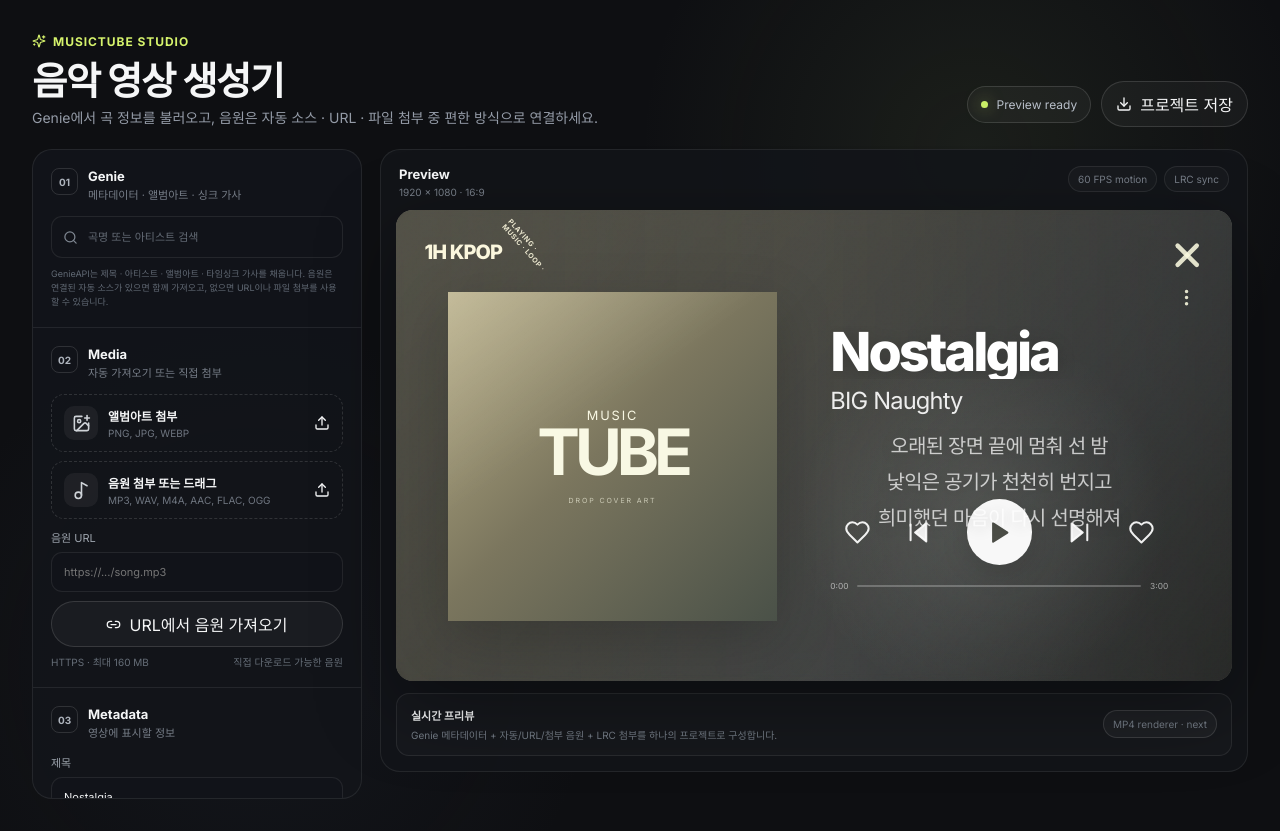
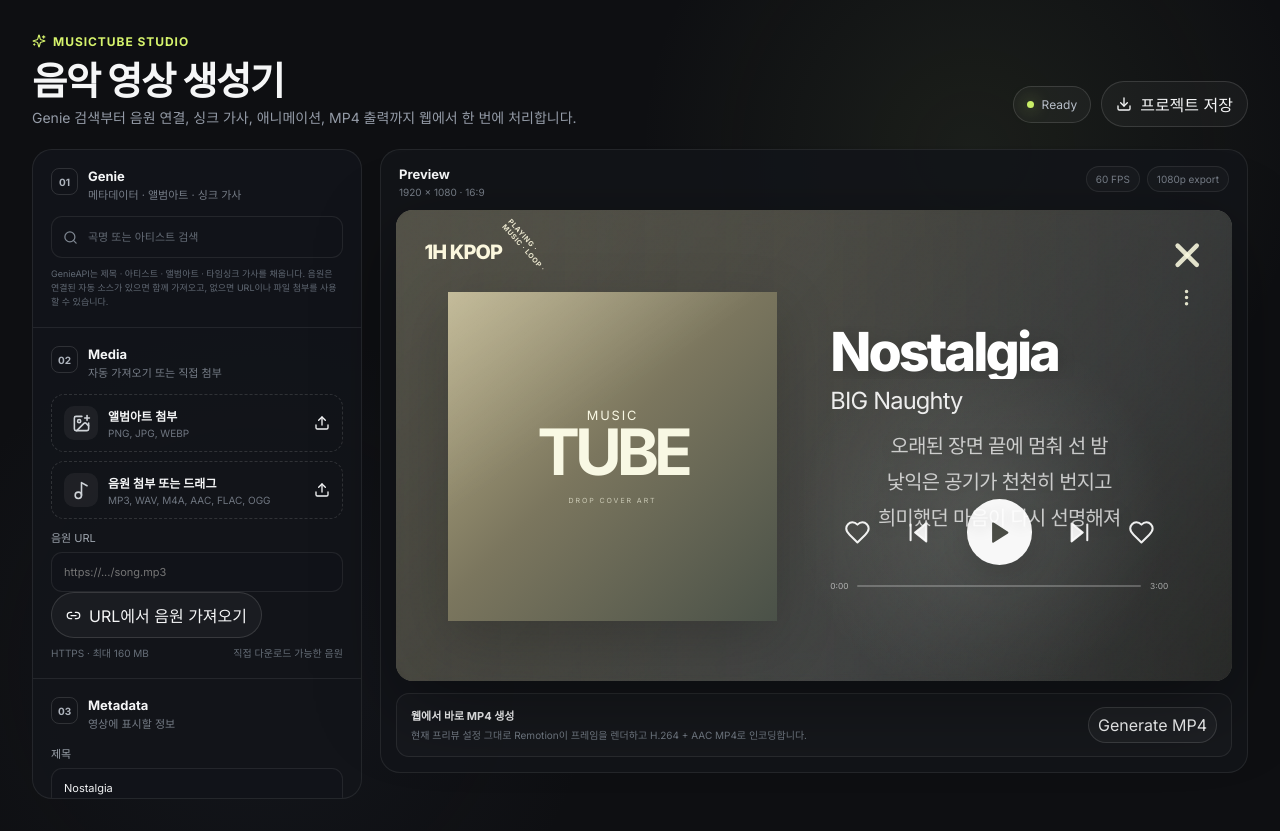
Before and after one commit to Pma10/MusicTube, a Next.js app: page / in a window 1280 px wide. Built offline with nearby package versions, Linux system fonts and the light colour scheme.

Commit message:
feat: add one-click MP4 export UI

```diff
--- a/components/MusicEditor.tsx
+++ b/components/MusicEditor.tsx
@@ -27,6 +27,7 @@
 const AUDIO_EXTENSIONS = [".mp3", ".wav", ".m4a", ".aac", ".flac", ".ogg", ".opus"];
 
 type AudioOrigin = "attachment" | "url" | "resolver" | null;
+type RenderResolution = "1080p" | "1440p" | "4k";
 
 function durationToSeconds(value?: string | null) {
   if (!value) return null;
@@ -51,45 +52,71 @@
   }
 }
 
+function safeDownloadName(title: string, artist: string, resolution: RenderResolution) {
+  const base = `${artist ? `${artist} - ` : ""}${title || "MusicTube"}`
+    .replace(/[\\/:*?"<>|\u0000-\u001f]/g, "_")
+    .trim();
+  return `${base || "MusicTube"} [${resolution}].mp4`;
+}
+
 export function MusicEditor() {
   const audioRef = useRef<HTMLAudioElement | null>(null);
   const coverObjectUrlRef = useRef<string | null>(null);
   const audioObjectUrlRef = useRef<string | null>(null);
   const resolverRequestRef = useRef(0);
+
   const [title, setTitle] = useState("Nostalgia");
   const [artist, setArtist] = useState("BIG Naughty");
   const [channel, setChannel] = useState("1H KPOP");
   const [lyricsText, setLyricsText] = useState(SAMPLE_LYRICS);
+
   const [coverUrl, setCoverUrl] = useState<string | null>(null);
+  const [coverFile, setCoverFile] = useState<File | null>(null);
+  const [coverName, setCoverName] = useState<string | null>(null);
   const [audioUrl, setAudioUrl] = useState<string | null>(null);
+  const [audioFile, setAudioFile] = useState<File | null>(null);
   const [audioName, setAudioName] = useState<string | null>(null);
   const [audioOrigin, setAudioOrigin] = useState<AudioOrigin>(null);
   const [audioImportUrl, setAudioImportUrl] = useState("");
-  const [coverName, setCoverName] = useState<string | null>(null);
   const [genieSongId, setGenieSongId] = useState<string | null>(null);
+
   const [duration, setDuration] = useState(180);
   const [currentTime, setCurrentTime] = useState(0);
   const [isPlaying, setIsPlaying] = useState(false);
   const [isImportingAudio, setIsImportingAudio] = useState(false);
   const [isResolvingAudio, setIsResolvingAudio] = useState(false);
   const [mediaError, setMediaError] = useState<string | null>(null);
+
   const [motionPreset, setMotionPreset] = useState<MotionPreset>("soft");
   const [motionIntensity, setMotionIntensity] = useState(1);
   const [theme, setTheme] = useState<ThemePreset>("warm");
+
+  const [renderResolution, setRenderResolution] = useState<RenderResolution>("1080p");
+  const [isRendering, setIsRendering] = useState(false);
+  const [renderError, setRenderError] = useState<string | null>(null);
+  const [renderElapsed, setRenderElapsed] = useState(0);
+
   const lyrics = useMemo(() => parseLyrics(lyricsText), [lyricsText]);
 
   useEffect(() => {
     if (audioUrl || !isPlaying) return;
-
     const timer = window.setInterval(() => {
-      setCurrentTime((value) => {
-        if (value >= duration) return 0;
-        return Math.min(duration, value + 0.1);
-      });
+      setCurrentTime((value) => (value >= duration ? 0 : Math.min(duration, value + 0.1)));
     }, 100);
-
     return () => window.clearInterval(timer);
   }, [audioUrl, duration, isPlaying]);
+
+  useEffect(() => {
+    if (!isRendering) {
+      setRenderElapsed(0);
+      return;
+    }
+    const startedAt = Date.now();
+    const timer = window.setInterval(() => {
+      setRenderElapsed(Math.floor((Date.now() - startedAt) / 1000));
+    }, 1000);
+    return () => window.clearInterval(timer);
+  }, [isRendering]);
 
   useEffect(() => {
     return () => {
@@ -110,6 +137,7 @@
     const nextUrl = URL.createObjectURL(file);
     coverObjectUrlRef.current = nextUrl;
     setCoverUrl(nextUrl);
+    setCoverFile(file);
     setCoverName(file.name);
     setGenieSongId(null);
   };
@@ -127,11 +155,13 @@
     const nextUrl = URL.createObjectURL(file);
     audioObjectUrlRef.current = nextUrl;
     setAudioUrl(nextUrl);
+    setAudioFile(file);
     setAudioName(file.name);
     setAudioOrigin(origin);
     setCurrentTime(0);
     setIsPlaying(false);
     setMediaError(null);
+    setRenderError(null);
   };
 
   const loadLyricsFile = async (file?: File) => {
@@ -215,12 +245,12 @@
     setTitle(selection.song.title || title);
     setArtist(selection.song.artist || artist);
     setGenieSongId(selection.source.song_id);
+    setCoverFile(null);
 
     if (selection.song.thumbnail_url) {
       setCoverUrl(selection.song.thumbnail_url);
       setCoverName(`Genie · ${selection.song.album || selection.song.title}`);
     }
-
     if (selection.lrc.trim()) setLyricsText(selection.lrc);
 
     const genieDuration = durationToSeconds(selection.song.duration);
@@ -237,12 +267,8 @@
       setIsPlaying((value) => !value);
       return;
     }
-
-    if (audioRef.current.paused) {
-      await audioRef.current.play();
-    } else {
-      audioRef.current.pause();
-    }
+    if (audioRef.current.paused) await audioRef.current.play();
+    else audioRef.current.pause();
   };
 
   const seek = (value: number) => {
@@ -269,17 +295,68 @@
     URL.revokeObjectURL(url);
   };
 
+  const renderVideo = async () => {
+    if (!audioFile) {
+      setRenderError("먼저 음원을 자동으로 불러오거나 파일로 첨부해 주세요.");
+      return;
+    }
+    if (!Number.isFinite(duration) || duration <= 0) {
+      setRenderError("음원 길이를 확인할 수 없습니다. 음원을 다시 불러와 주세요.");
+      return;
+    }
+
+    setRenderError(null);
+    setIsRendering(true);
+    audioRef.current?.pause();
+
+    try {
+      const form = new FormData();
+      form.append("audio", audioFile, audioFile.name);
+      if (coverFile) form.append("cover", coverFile, coverFile.name);
+      else if (coverUrl?.startsWith("https://")) form.append("coverUrl", coverUrl);
+      form.append("title", title);
+      form.append("artist", artist);
+      form.append("channel", channel);
+      form.append("lyrics", lyricsText);
+      form.append("duration", String(duration));
+      form.append("motionPreset", motionPreset);
+      form.append("motionIntensity", String(motionIntensity));
+      form.append("theme", theme);
+      form.append("resolution", renderResolution);
+
+      const response = await fetch("/api/render", { method: "POST", body: form });
+      if (!response.ok) {
+        const payload = await response.json().catch(() => null);
+        throw new Error(payload?.error ?? `영상 생성에 실패했습니다. (HTTP ${response.status})`);
+      }
+
+      const blob = await response.blob();
+      const url = URL.createObjectURL(blob);
+      const anchor = document.createElement("a");
+      anchor.href = url;
+      anchor.download = safeDownloadName(title, artist, renderResolution);
+      document.body.appendChild(anchor);
+      anchor.click();
+      anchor.remove();
+      window.setTimeout(() => URL.revokeObjectURL(url), 30_000);
+    } catch (error) {
+      setRenderError(error instanceof Error ? error.message : "영상 생성에 실패했습니다.");
+    } finally {
+      setIsRendering(false);
+    }
+  };
+
   return (
     <main className="studio-page">
       <header className="studio-header">
         <div>
           <div className="eyebrow"><Sparkles size={14} /> MusicTube Studio</div>
           <h1>음악 영상 생성기</h1>
-          <p>Genie에서 곡 정보를 불러오고, 음원은 자동 소스 · URL · 파일 첨부 중 편한 방식으로 연결하세요.</p>
+          <p>Genie 검색부터 음원 연결, 싱크 가사, 애니메이션, MP4 출력까지 웹에서 한 번에 처리합니다.</p>
         </div>
         <div className="header-actions">
-          <span className="status-pill"><span /> Preview ready</span>
-          <button className="secondary-button" type="button" onClick={exportProject}>
+          <span className="status-pill"><span /> {isRendering ? "Rendering" : "Ready"}</span>
+          <button className="secondary-button" type="button" onClick={exportProject} disabled={isRendering}>
             <Download size={16} /> 프로젝트 저장
           </button>
         </div>
@@ -294,7 +371,7 @@
             </div>
             <GenieSearch onApply={applyGenieSelection} />
             {isResolvingAudio ? (
-              <div className="helper-row"><span>연결된 음원 소스에서 자동 검색 중…</span><LoaderCircle size={12} /></div>
+              <div className="helper-row"><span>연결된 음원 소스에서 자동 검색 중…</span><LoaderCircle className="spin-icon" size={12} /></div>
             ) : null}
           </section>
 
@@ -341,17 +418,16 @@
               />
             </label>
             <button
-              className="secondary-button"
-              style={{ width: "100%", justifyContent: "center", marginTop: 9 }}
+              className="secondary-button full-button"
               type="button"
-              disabled={isImportingAudio}
+              disabled={isImportingAudio || isRendering}
               onClick={() => void importAudioFromUrl(audioImportUrl)}
             >
-              {isImportingAudio ? <LoaderCircle size={15} /> : <Link2 size={15} />}
+              {isImportingAudio ? <LoaderCircle className="spin-icon" size={15} /> : <Link2 size={15} />}
               {isImportingAudio ? "음원 가져오는 중" : "URL에서 음원 가져오기"}
             </button>
             <div className="helper-row"><span>HTTPS · 최대 160 MB</span><span>직접 다운로드 가능한 음원</span></div>
-            {mediaError ? <div style={{ marginTop: 8, color: "#ff9a9a", fontSize: 10 }}>{mediaError}</div> : null}
+            {mediaError ? <div className="inline-error">{mediaError}</div> : null}
           </section>
 
           <section className="control-section">
@@ -369,7 +445,7 @@
               <span>04</span>
               <div><strong>Lyrics</strong><small>LRC 입력 또는 파일 첨부</small></div>
             </div>
-            <label className="upload-card" style={{ marginBottom: 9 }}>
+            <label className="upload-card lyrics-upload">
               <input type="file" accept=".lrc,text/plain" onChange={(event) => void loadLyricsFile(event.target.files?.[0])} />
               <div className="upload-icon"><FileText size={18} /></div>
               <div className="upload-copy"><strong>LRC 가사 첨부</strong><span>.lrc / text</span></div>
@@ -425,6 +501,37 @@
               ))}
             </div>
           </section>
+
+          <section className="control-section export-section">
+            <div className="section-title">
+              <span>06</span>
+              <div><strong>Export</strong><small>H.264 + AAC · 60 FPS</small></div>
+            </div>
+            <div className="segmented-control resolution-control">
+              {(["1080p", "1440p", "4k"] as RenderResolution[]).map((resolution) => (
+                <button
+                  key={resolution}
+                  type="button"
+                  className={renderResolution === resolution ? "active" : ""}
+                  disabled={isRendering}
+                  onClick={() => setRenderResolution(resolution)}
+                >
+                  {resolution === "4k" ? "4K" : resolution}
+                </button>
+              ))}
+            </div>
+            <button
+              className="render-button"
+              type="button"
+              disabled={isRendering || !audioFile}
+              onClick={() => void renderVideo()}
+            >
+              {isRendering ? <LoaderCircle className="spin-icon" size={18} /> : <Download size={18} />}
+              {isRendering ? `영상 생성 중 · ${renderElapsed}s` : `${renderResolution === "4k" ? "4K" : renderResolution} MP4 생성`}
+            </button>
+            <div className="helper-row"><span>Remotion + FFmpeg</span><span>{audioFile ? "render ready" : "음원 필요"}</span></div>
+            {renderError ? <div className="inline-error">{renderError}</div> : null}
+          </section>
         </aside>
 
         <section className="preview-column">
@@ -433,8 +540,8 @@
             <div className="preview-badges">
               {genieSongId ? <span>Genie synced</span> : null}
               {audioOrigin ? <span>{audioOrigin} audio</span> : null}
-              <span>60 FPS motion</span>
-              <span>LRC sync</span>
+              <span>60 FPS</span>
+              <span>{renderResolution === "4k" ? "4K export" : `${renderResolution} export`}</span>
             </div>
           </div>
 
@@ -454,9 +561,18 @@
             onSeek={seek}
           />
 
-          <div className="render-note">
-            <div><strong>실시간 프리뷰</strong><span>Genie 메타데이터 + 자동/URL/첨부 음원 + LRC 첨부를 하나의 프로젝트로 구성합니다.</span></div>
-            <span className="coming-pill">MP4 renderer · next</span>
+          <div className={`render-note ${isRendering ? "render-note--active" : ""}`}>
+            <div>
+              <strong>{isRendering ? "MP4 렌더링 중" : "웹에서 바로 MP4 생성"}</strong>
+              <span>
+                {isRendering
+                  ? `${renderResolution === "4k" ? "3840×2160" : renderResolution === "1440p" ? "2560×1440" : "1920×1080"} · 60 FPS · ${renderElapsed}초 경과`
+                  : "현재 프리뷰 설정 그대로 Remotion이 프레임을 렌더하고 H.264 + AAC MP4로 인코딩합니다."}
+              </span>
+            </div>
+            <button className="coming-pill render-quick-button" type="button" disabled={isRendering || !audioFile} onClick={() => void renderVideo()}>
+              {isRendering ? "Rendering…" : "Generate MP4"}
+            </button>
           </div>
         </section>
       </div>
```
